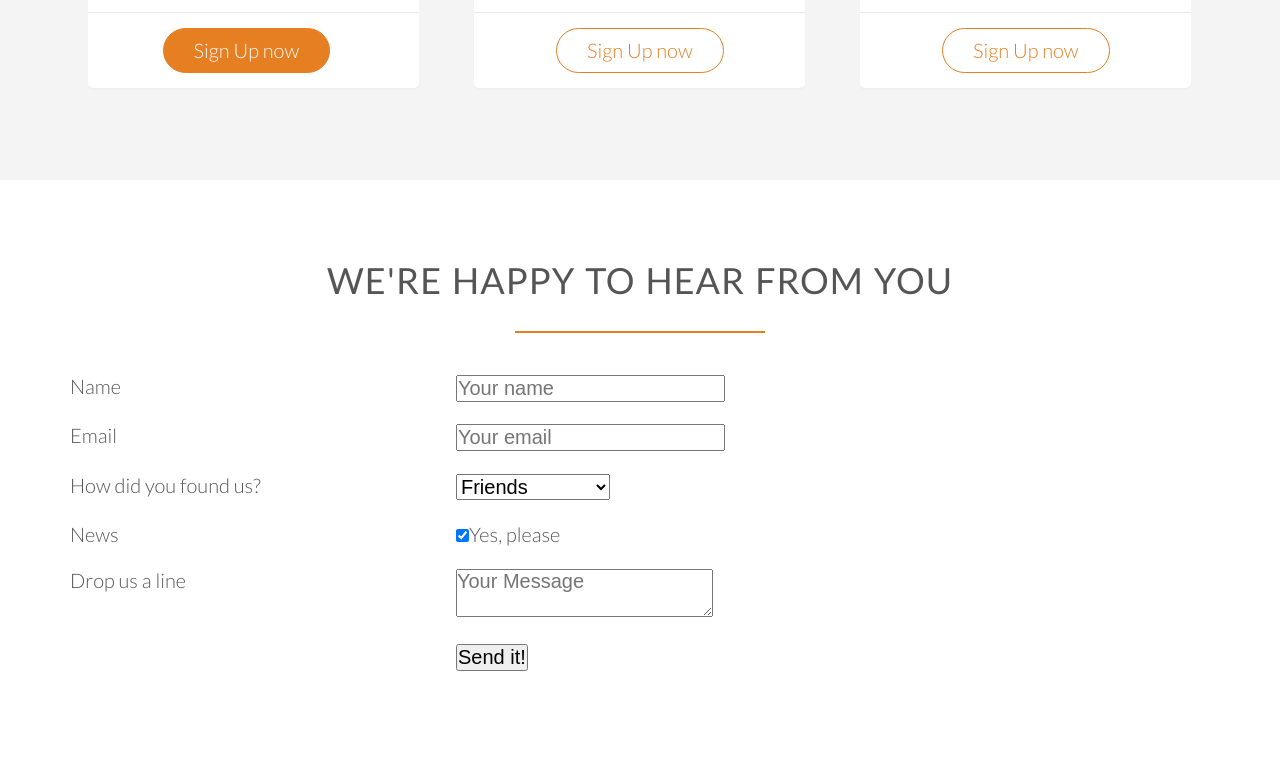
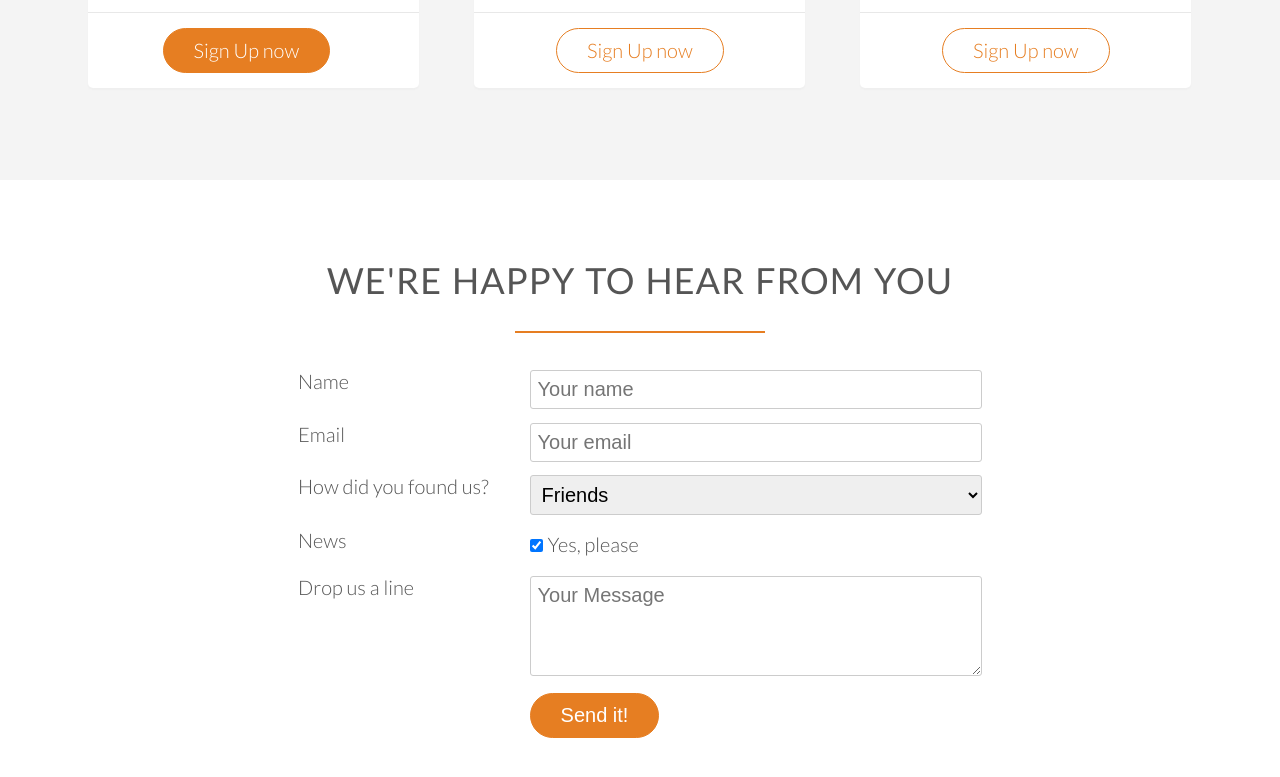
Before and after one commit to MarthaBarahona/HTML5-CSS3, a plain HTML site: page index.html in a window 1280 px wide. Shown: the part 4446-5223 px from the top of the page. Drawn offline with Linux system fonts and the light colour scheme; files whose address does not match are found by name.

Commit message:
CONTACT FORM: Estilizado completo

```diff
--- a/resources/css/style.css
+++ b/resources/css/style.css
@@ -154,7 +154,8 @@ Link==> significa como se muestra el elemento A en su estado normal
 Visited ==> significa como se muestra el elemento A despues de ser visitado
 En este caso ambos tienen el mismo estilo*/
 .btn:link,
-.btn:visited{
+.btn:visited,
+input[type=submit]{
     display: inline-block;
     padding: 10px 30px;
     font-weight: 300;
@@ -165,7 +166,8 @@ En este caso ambos tienen el mismo estilo*/
 
 /*Boton lleno del encabezado*/
 .btn-full:link,
-.btn-full:visited{
+.btn-full:visited,
+input[type=submit]{
     border: 1px solid #e67e22;
     background-color: #e67e22;
     color: #fff;
@@ -183,7 +185,9 @@ En este caso ambos tienen el mismo estilo*/
 Active==> significa como se vera el boton cuando damos click en el elemento A
 Especificamos el estilo del boton (que tengan un tono anaranjado oscuro) cuando: se da click sobre el o este esta activo*/
 .btn:hover,
-.btn:active{
+.btn:active,
+input[type=submit]:hover,
+input[type=submit]:active{
     background-color: #cf6d17;
 }
 
@@ -474,3 +478,33 @@ cite img{
     padding: 5px 0;
 
 }
+
+/*-------------------------------------------------------------------------------*/
+/*fORM*/
+/*-------------------------------------------------------------------------------*/
+
+.contact-form{
+    width: 60%;
+    /*Centra el formulario dentro del contenido de su padre*/
+    margin: 0 auto;
+}
+
+input[type=text],
+input[type=email],
+select,
+textarea{
+    width: 100%;
+    padding: 7px;
+    border-radius: 3px;
+    border: 1px solid #ccc;
+}
+
+textarea{
+    height: 100px;
+}
+
+input[type=checkbox]{
+    margin: 10px 5px 10px 0;
+}
+
+*:focus{outline: none;}
```
